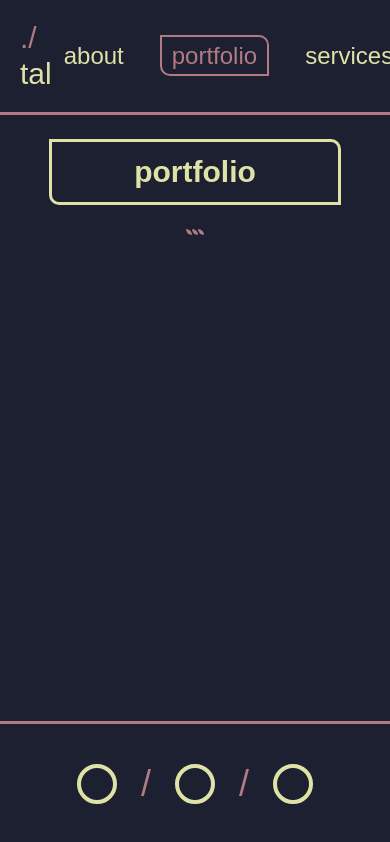
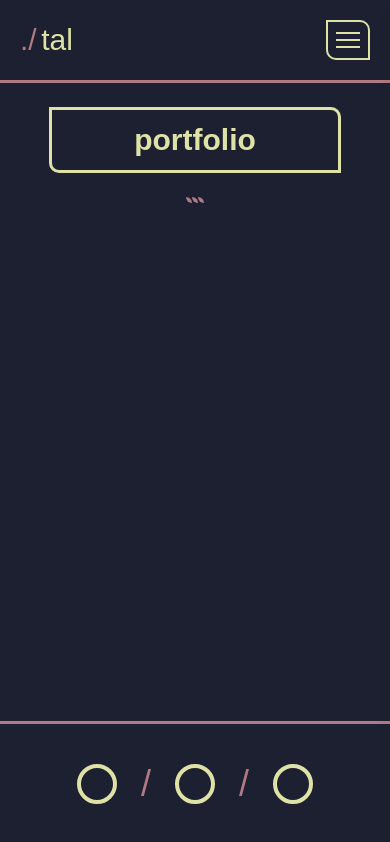
Before and after one commit to taloncodes/developmental, a SvelteKit app: page /portfolio in a window 390 px wide. Built offline with nearby package versions, Linux system fonts and the light colour scheme; a web font is replaced by a local one.

Commit message:
add mobile nav menu

```diff
--- a/src/components/SecondaryHeader.svelte
+++ b/src/components/SecondaryHeader.svelte
@@ -1,6 +1,11 @@
 <script>
     	import { page } from '$app/stores';
         let activePage;
+
+
+        let isMenuOpen = false;
+
+
 
         $: {
             if ($page.url.pathname === '/about') {
@@ -10,7 +15,7 @@
             } else if ($page.url.pathname === '/portfolio') {
             activePage = 'portfolio';
             } else {
-            activePage = ''; // Clear if it's none of the above
+            activePage = '';
             }
         }
 
@@ -22,7 +27,7 @@
             <span class="text-3xl md:text-5xl text-accent-two">./</span>
             <span class="text-3xl md:text-5xl text-accent-one">tal</span>
         </a>
-        <ul class="flex gap-6">
+        <ul class="gap-6 hidden md:flex">
             <span class="text-2xl navlink">
                 <a class:active={activePage === 'about'} href="/about">
                     about
@@ -38,11 +43,30 @@
                     services
                 </a>
             </span>
-
         </ul>
 
+        <button class="relative burger md:hidden flex h-10 flex-col justify-around px-2 py-2 border-2 rounded-[10px] rounded-tl-none rounded-br-none" on:click={() => isMenuOpen = !isMenuOpen}>
+            <span class="block lettuce w-6 h-[2px] bg-white"></span>
+            <span class="block cheese w-6 h-[2px] bg-white"></span>
+            <span class="block tomato w-6 h-[2px] bg-white"></span>
+          </button>
     </div>
 </header>
+
+{#if isMenuOpen}
+  <div
+    class="fixed inset-0 bg-black/50 backdrop-blur-lg transition-opacity duration-300"
+    on:click={() => isMenuOpen = false}
+  ></div>
+{/if}
+
+<div class={`fixed top-0 right-0 nav-menu h-full w-3/4 p-6 shadow-lg transform transition-transform duration-300 ${isMenuOpen ? 'translate-x-0' : 'translate-x-full'}`}>
+  <ul class="mt-10 space-y-4">
+    <li><a href="/about" class:active={activePage === 'about'} class="block text-lg px-3 py-1" on:click={() => isMenuOpen = false}>about</a></li>
+    <li><a href="/services" class:active={activePage === 'services'} class="block text-lg px-3 py-1" on:click={() => isMenuOpen = false}>services</a></li>
+    <li><a href="/portfolio" class:active={activePage === 'portfolio'} class="block text-lg px-3 py-1" on:click={() => isMenuOpen = false}>portfolio</a></li>
+  </ul>
+</div>
 
 <style>
     .second-header{
@@ -75,4 +99,17 @@
 
     }
 
+    .burger{
+        border-color: #DEE2A6;
+    }
+
+    .lettuce, .cheese, .tomato {
+        background-color: #DEE2A6;
+    }
+
+    .nav-menu{
+        background-color: #1D2030;
+        color: #DEE2A6;
+    }
+
 </style>
```
